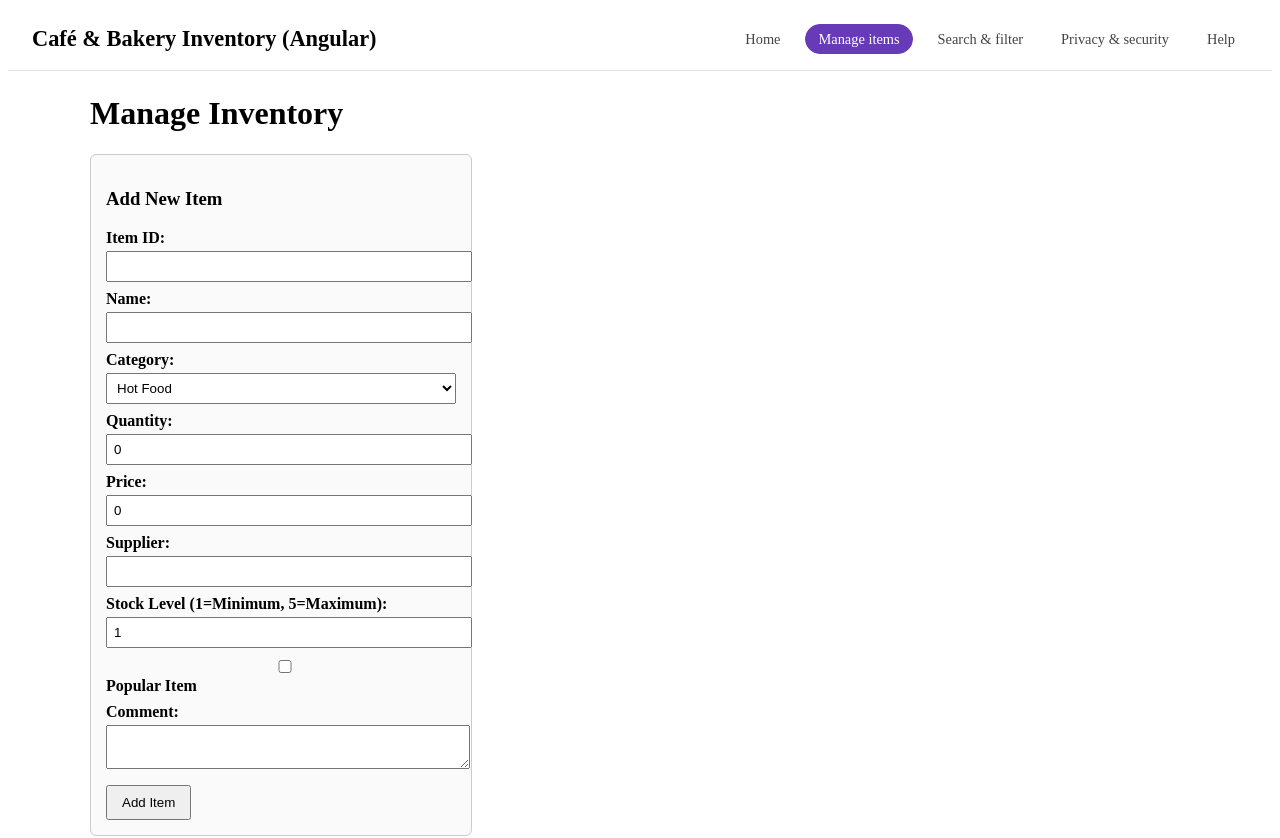
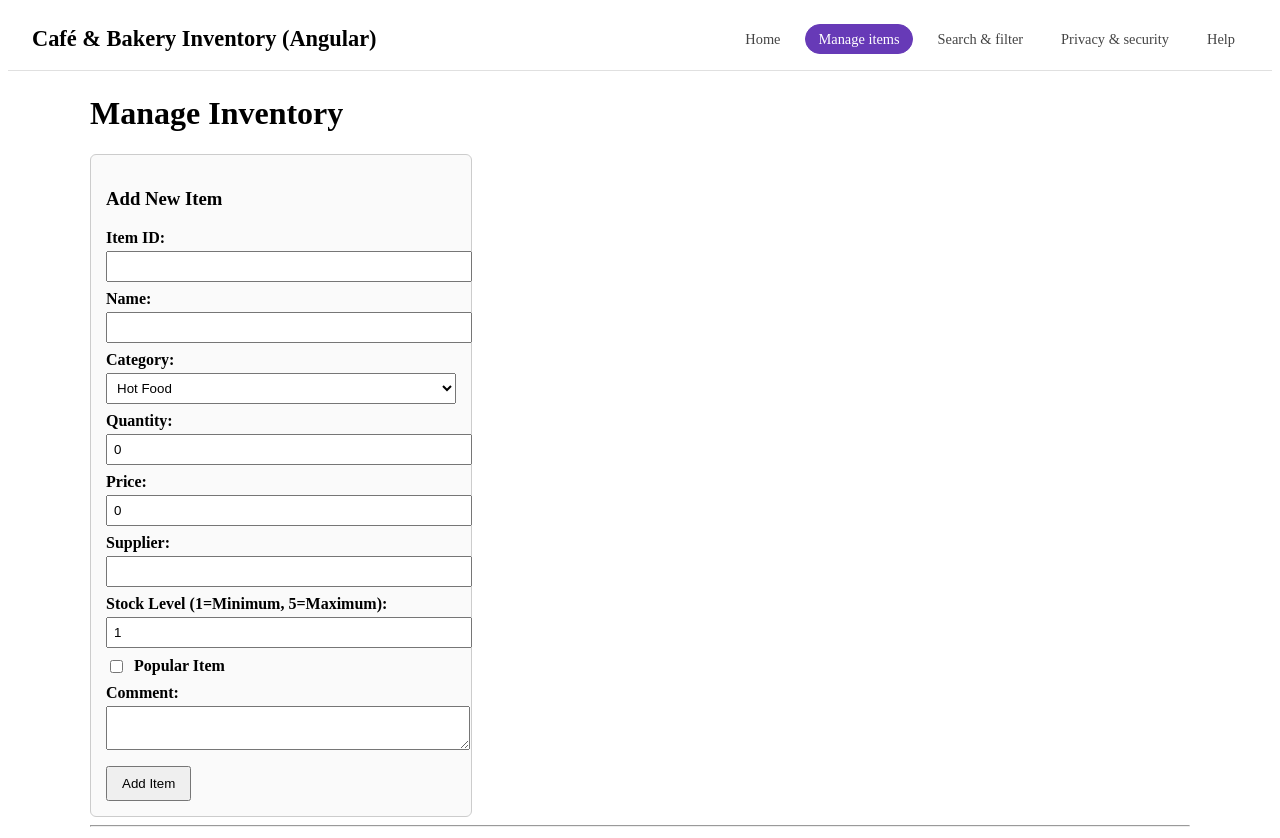
Before and after one commit to pattriciaruth/myapp, an Angular app: page /manage in a window 1280 px wide. Shown: the top 838 px of the page. Built offline with nearby package versions, Linux system fonts and the light colour scheme.

Commit message:
Refactor checkbox layout styles for improved alignment and readability

```diff
--- a/src/app/pages/manage-items/manage-items.component.css
+++ b/src/app/pages/manage-items/manage-items.component.css
@@ -43,7 +43,7 @@ button {
   margin-bottom: 10px;
   width: 350px;
 }
-/* force checkbox + label to stay on one clean row */
+/* Make the checkbox + text sit nicely on one line */
 .checkbox-row {
   display: flex;
   align-items: center;
@@ -51,17 +51,17 @@ button {
   margin-top: 8px;
 }
 
-/* ensure labels don't float far right */
+/* Override the global label style just for this row */
 .checkbox-row label {
-  margin: 0;
-  font-weight: 600;
+  display: inline;
+  margin-top: 0;
 }
 
-/* If your layout uses table-like rows, force full width */
-.form-row {
-  width: 100%;
-  display: block;
+/* Checkbox itself shouldn't be stretched full width */
+.checkbox-row input {
+  width: auto;
 }
+
 
 
 table {
```
